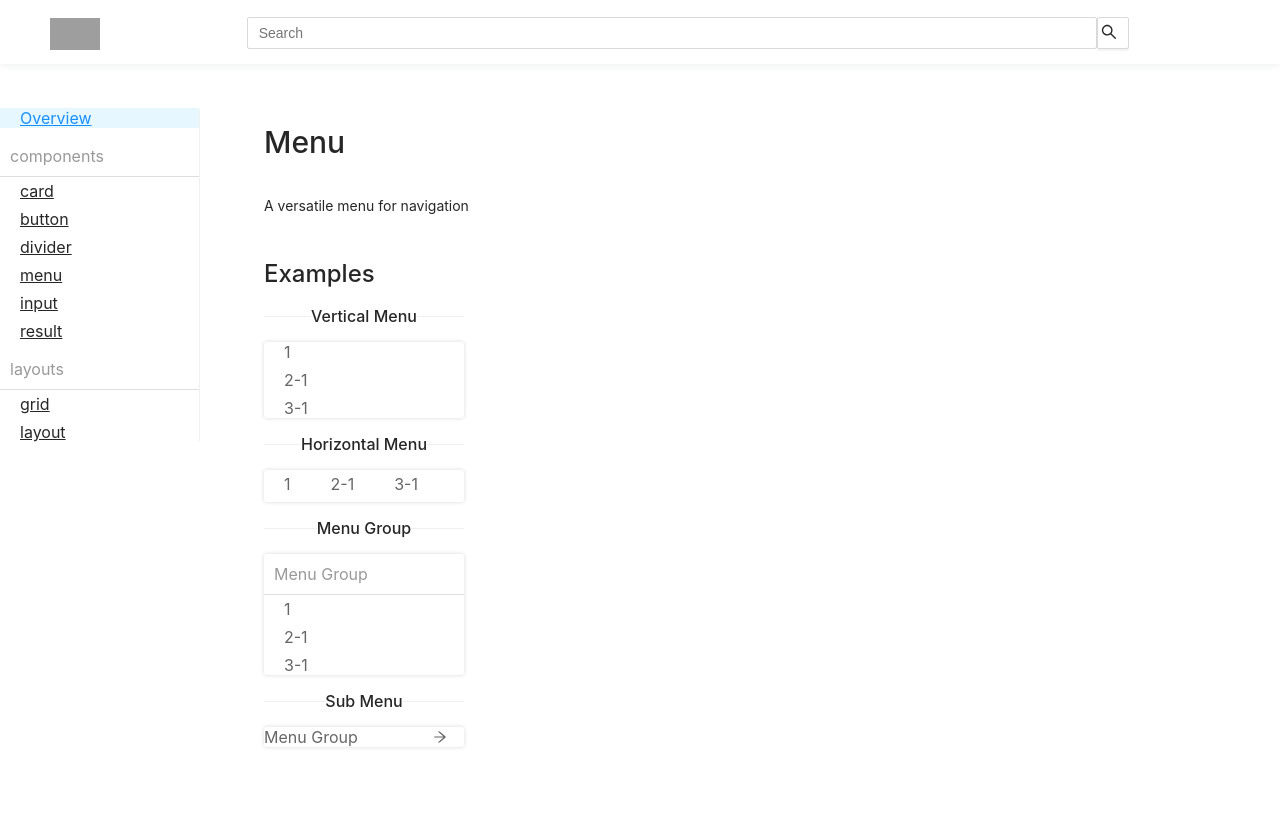
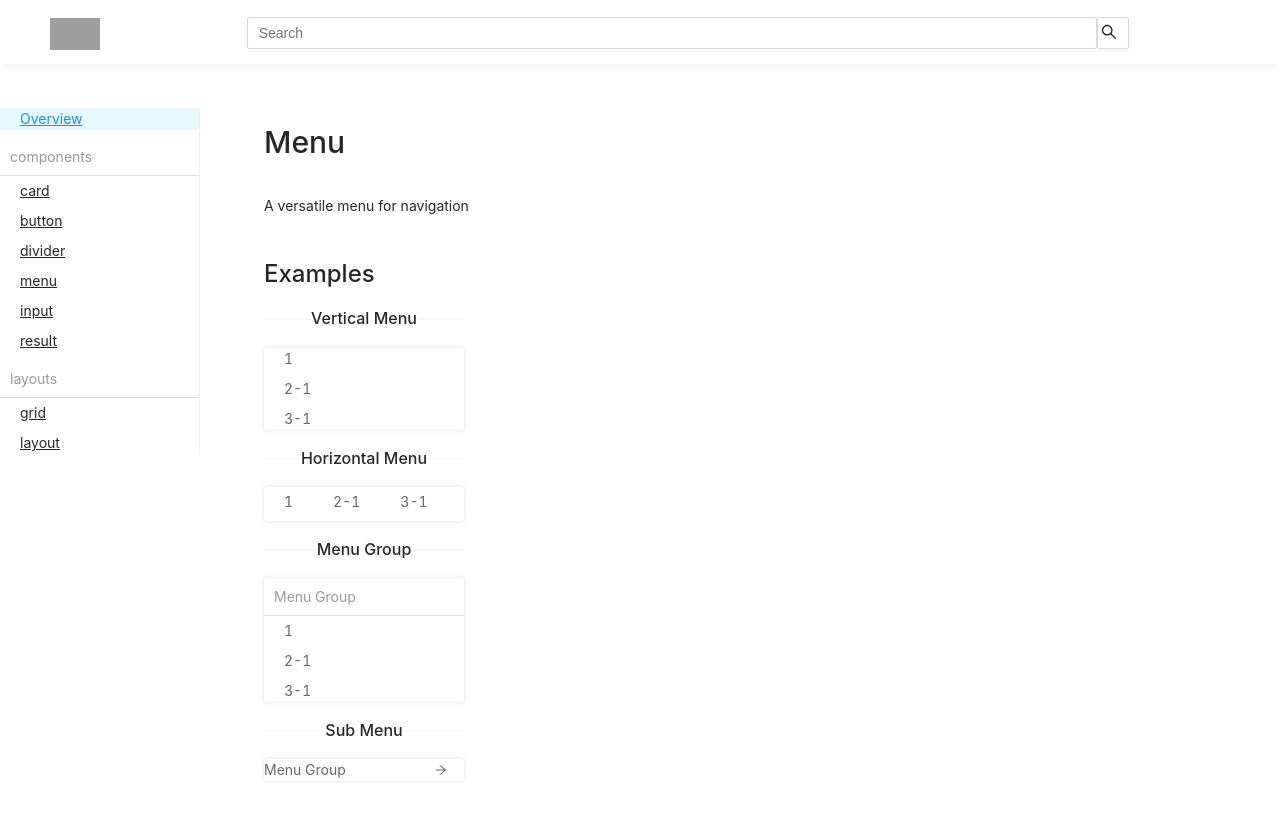
Before and after one commit to VINCENGUYEN-JS/vince-components, a React (Create React App) app: page /menu in a window 1280 px wide. Shown: the top 816 px of the page. Built offline with nearby package versions, Linux system fonts and the light colour scheme; grey boxes are pictures that could not be loaded.

Commit message:
add-reset-mixin-for-every-components

```diff
--- a/src/components/Divider/style/index.scss
+++ b/src/components/Divider/style/index.scss
@@ -1,8 +1,10 @@
+@use "../../../style/reset.scss" as *;
 @use "../../../style/variable.scss" as *;
 
 $divider-color: rgba(0, 0, 0, 6%);
 
 .divider {
+  @include reset-component();
   border-top: $border-width-base solid $divider-color;
   &-horizontal {
     width: 100%;
--- a/src/components/Input/style/index.scss
+++ b/src/components/Input/style/index.scss
@@ -1,7 +1,9 @@
 @use "../../../style/variable.scss" as *;
+@use "../../../style/reset.scss" as *;
 @use "./mixin.scss" as *;
 
 .input {
+  @include reset-component();
   @include input();
   &-group {
     @include input-group();
--- a/src/components/Menu/style/index.scss
+++ b/src/components/Menu/style/index.scss
@@ -1,10 +1,12 @@
+@use "../../../style/reset.scss" as *;
 @use "../../../style/variable.scss" as *;
 
 .menu {
+  @include reset-component();
   outline: none;
   margin-bottom: 0;
   padding-left: 0; // Override default ul/ol
-  padding-right: 0; // Override default ul/ol in RTL direction
+  text-align: left;
   list-style: none;
   margin: 0px;
 
```
